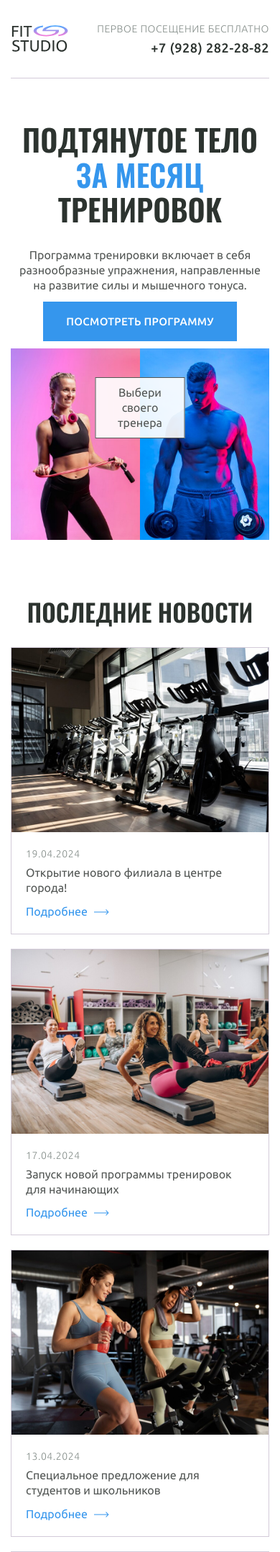
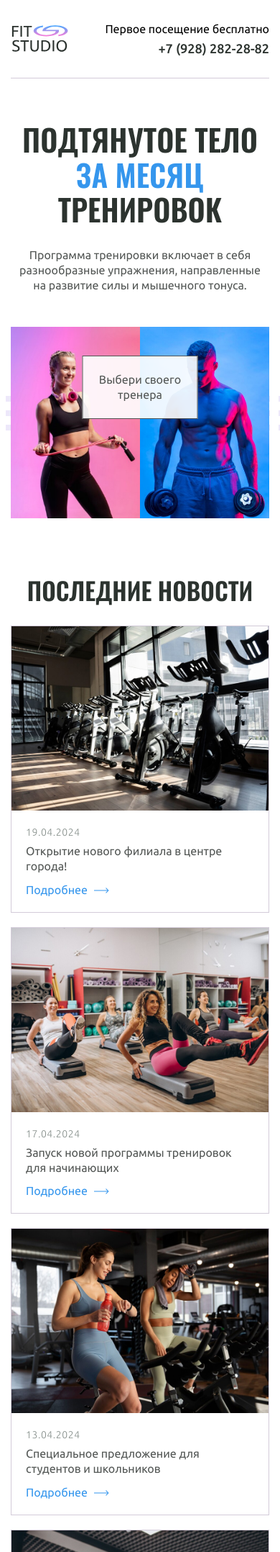
Before and after one commit to Enclaive-lab/homework., a PHP site: page /Fit-studio/index.html in a window 390 px wide. Shown: the top 2156 px of the page at 72% size. Run offline with PHP 8.4, Linux system fonts and the light colour scheme.

Commit message:
Add files via upload

```diff
--- a/Fit-studio/css/footer.css
+++ b/Fit-studio/css/footer.css
@@ -8,7 +8,7 @@
   margin-top: auto;
   text-align: center;
 }
-.footer-top {
+.footer__top {
   border: 1px solid #d3cbd9;
   border-top: none;
   padding-bottom: 40px;
@@ -20,7 +20,7 @@
   margin-bottom: 40px;
 }
 
-.menu ul {
+.footer__menu ul {
   display: flex;
   list-style: none;
   margin: 0;
@@ -30,7 +30,7 @@
   gap: 60px;
 }
 
-.menu a {
+.footer__menu a {
   font-weight: 400;
   font-size: 16px;
   line-height: 130%;
@@ -38,12 +38,12 @@
   text-decoration: none;
 }
 
-.menu a:hover {
+.footer__menu a:hover {
   color: aqua;
   transition: color 0.4s;
 }
 
-.copyright {
+.footer__copyright {
   font-weight: 400;
   font-size: 14px;
   letter-spacing: 0.04em;
@@ -57,7 +57,7 @@
 /* 375px  */
 
 @media (max-width: 768px) {
-  .menu ul {
+  .footer__menu ul {
     flex-direction: column;
     gap: 25px;
   }
--- a/Fit-studio/css/globals.css
+++ b/Fit-studio/css/globals.css
@@ -40,14 +40,14 @@ button {
   padding: 0 15px;
 }
 
-.text {
+.news__text {
   font-weight: 400;
   font-size: 16px;
   line-height: 130%;
   color: #535755;
 }
 
-.button {
+.hero__button {
   padding: 19px 32px;
   background-color: #3596ed;
   font-weight: 500;
@@ -61,11 +61,11 @@ button {
   transition: opacity 0.4s background-color 0.2s;
 }
 
-.button:hover {
+.hero__button:hover {
   opacity: 0.8;
 }
 
-.button:active {
+.hero__button:active {
   background-color: #2d82cd;
 }
 
@@ -73,7 +73,7 @@ button {
   margin-bottom: 140px;
 }
 
-.title-large {
+.news__title {
   max-width: 596px;
   font-family: "Oswald", sans-serif;
   font-weight: 600;
@@ -84,7 +84,7 @@ button {
   margin-bottom: 40px;
 }
 
-.title-medium {
+.faq__title-medium {
   font-family: "Oswald", sans-serif;
   font-weight: 500;
   font-size: 24px;
@@ -93,7 +93,7 @@ button {
   color: #2c332f;
 }
 
-.text-sub {
+.news__datetime {
   font-weight: 300;
   font-size: 14px;
   letter-spacing: 0.04em;
@@ -102,7 +102,6 @@ button {
 }
 
 .decor::before {
-  top: 215px;
 }
 
 a:focus-visible,
@@ -112,7 +111,7 @@ summary:focus-visible {
   outline-offset: 1px;
 }
 
-.button:not(:disabled):active {
+.hero__button:not(:disabled):active {
   opacity: 0.65;
   cursor: default;
 }
@@ -127,17 +126,17 @@ summary:focus-visible {
   .container {
     max-width: 576px;
   }
-  .title-large {
+  .news__title {
     font-size: 40px;
     margin-bottom: 30px;
   }
 
-  .home-page .title-large {
+  .home-page .news__title {
     text-align: center;
     max-width: inherit;
     margin-bottom: 30px;
   }
-  .title-medium {
+  .faq__title-medium {
     font-size: 22px;
   }
 }
@@ -146,15 +145,15 @@ summary:focus-visible {
   .section {
     margin-bottom: 80px;
   }
-  .title-large {
+  .news__title {
     font-size: 34px;
   }
 
-  .title-medium {
+  .faq__title-medium {
     font-size: 18px;
   }
 
-  .home-page .title-large {
+  .home-page .news__title {
     text-align: center;
     max-width: inherit;
     margin-bottom: 30px;
--- a/Fit-studio/css/header.css
+++ b/Fit-studio/css/header.css
@@ -1,4 +1,4 @@
-.header-inner {
+.header__inner {
   display: flex;
   justify-content: space-between;
   align-items: center;
@@ -7,20 +7,21 @@
   gap: 10px;
   border-bottom: 1px solid #d3cbd9;
 }
-.phone {
+.header__phone--link {
   text-align: right;
 }
-.phone a {
+.header__phone--link a {
   font-weight: 500;
   font-size: 18px;
   color: #2c332f;
   transition: color 0.2s;
   text-decoration: none;
 }
-.phone a:hover {
+
+.header__phone--link a:hover {
   color: aqua;
 }
 
-.phone p {
+.header__phone--link p {
   margin-bottom: 8px;
 }
--- a/Fit-studio/css/index.css
+++ b/Fit-studio/css/index.css
@@ -8,7 +8,7 @@
   bottom: 106px;
 }
 
-.hero-container {
+.hero__container {
   display: -webkit-box;
   display: -ms-flexbox;
   display: flex;
@@ -43,7 +43,7 @@
   display: flex;
 }
 
-.button {
+.hero__button {
   padding: 19px 32px;
   background-color: #3596ed;
   font-weight: 500;
@@ -54,13 +54,15 @@
   text-align: center;
   color: #fff;
   text-decoration: none;
+  position: relative;
+  top: 150px;
 }
 
-.hero-info {
+.section__info {
   max-width: 492px;
 }
 
-.hero-info .text {
+.section__info .text {
   margin-bottom: 140px;
   max-width: 440px;
 }
@@ -71,7 +73,7 @@
   position: relative;
 }
 
-.hero-choose {
+.hero-images__choose {
   position: absolute;
   border: 1px solid #535755;
   top: 40px;
@@ -89,19 +91,19 @@
   content: "";
   position: absolute;
   z-index: -1;
-  width: calc(50% - 250px);
+  width: 100%;
   top: 550px;
   height: 48px;
   background: url("../images/декор\ 3.svg") repeat-x;
 }
 
-.news-card {
+.news__card {
   display: -webkit-box;
   display: -ms-flexbox;
   display: flex;
   gap: 28px;
 }
-.news-article {
+.news__article {
   display: -webkit-box;
   display: -ms-flexbox;
   display: flex;
@@ -118,24 +120,24 @@
   flex: 1 1 25%;
 }
 
-.news-article img {
+.news__article img {
   display: block;
 }
-.news-info {
+.news__info {
   padding: 20px 20px 0;
   margin-bottom: 12px;
 }
-.news-date {
+.news__datetime {
   margin-bottom: 8px;
   display: inline-block;
 }
 
-.news-article footer {
+.news__article footer {
   padding: 0 20px 20px;
   margin-top: auto;
 }
 
-.news-link {
+.news__link {
   display: -webkit-inline-box;
   display: -ms-inline-flexbox;
   display: inline-flex;
@@ -149,7 +151,7 @@
   color: #3596ed;
   text-decoration: none;
 }
-.news-link:hover::after {
+.news__link:hover::after {
   -webkit-transform: translateX(5px);
   -ms-transform: translateX(5px);
   transform: translateX(5px);
@@ -160,7 +162,7 @@
   transition: transform 0.4s, -webkit-transform 0.4s;
 }
 
-.news-link::after {
+.news__link::after {
   content: "";
   display: inline-block;
   width: 22px;
@@ -190,23 +192,23 @@
   gap: 28px;
 }
 
-details {
+.faq__details {
   margin-bottom: 20px;
   padding-bottom: 20px;
   border-block: 1px solid #d3cbd9;
 }
 
-details:last-child {
+.faq__details:last-child {
   margin-bottom: 0;
 }
 
-details[open] summary::after {
+.faq__details[open] summary::after {
   -webkit-transform: rotate(180deg);
   -ms-transform: rotate(180deg);
   transform: rotate(180deg);
 }
 
-summary {
+.faq__title-medium {
   list-style: none;
   display: -webkit-box;
   display: -ms-flexbox;
@@ -226,7 +228,7 @@ summary {
   user-select: none;
 }
 
-summary::after {
+.faq__title-medium::after {
   content: "";
   -ms-flex-negative: 0;
   flex-shrink: 0;
@@ -236,11 +238,11 @@ summary::after {
   background: url(../images/стрелка2.svg) no-repeat center / cover;
 }
 
-summary::-webkit-details-marker {
+.faq__title-medium::-webkit-details-marker {
   display: none;
 }
 
-details > p {
+.faq__details > p {
   padding: 0 20px;
 }
 
@@ -250,7 +252,7 @@ details > p {
     max-width: 768px;
   }
 
-  .hero-container {
+  .hero__container {
     -webkit-box-orient: vertical;
     -webkit-box-direction: normal;
     -ms-flex-direction: column;
@@ -264,7 +266,7 @@ details > p {
     display: none;
   }
 
-  .hero-info {
+  .section__info {
     text-align: center;
   }
 
@@ -278,7 +280,7 @@ details > p {
     margin-bottom: 30px;
   }
 
-  .news-card {
+  .news__card {
     -ms-flex-wrap: wrap;
     flex-wrap: wrap;
     -webkit-box-pack: center;
@@ -286,12 +288,12 @@ details > p {
     justify-content: center;
     gap: 20px;
   }
-  .news-article {
+  .news__article {
     -ms-flex-preferred-size: 50%;
     flex-basis: 50%;
     max-width: 350px;
   }
-  .news-article img {
+  .news__article img {
     width: 100%;
   }
 
@@ -321,7 +323,7 @@ details > p {
     display: none;
   }
 
-  .hero-container {
+  .hero__container {
     -webkit-box-orient: vertical;
     -webkit-box-direction: normal;
     -ms-flex-direction: column;
@@ -331,7 +333,7 @@ details > p {
     align-items: center;
   }
 
-  .hero-info {
+  .hero__info {
     text-align: center;
   }
 
@@ -340,7 +342,7 @@ details > p {
     font-size: 52px;
   }
 
-  .hero-info .text {
+  .hero__info .text {
     max-width: inherit;
     margin-bottom: 30px;
   }
@@ -351,7 +353,7 @@ details > p {
     font-size: 50px;
   }
 
-  .news-article {
+  .news__article {
     -ms-flex-preferred-size: 100%;
     flex-basis: 100%;
     max-width: 400px;
@@ -363,7 +365,7 @@ details > p {
     padding-top: 60px;
   }
 
-  .hero-info {
+  .hero__info {
     max-width: 410px;
   }
 
@@ -371,7 +373,7 @@ details > p {
     font-size: 42px;
   }
 
-  .hero-choose {
+  .hero__choose {
     max-width: 125px;
     padding: 10px;
     font-size: 14px;
--- a/Fit-studio/index.html
+++ b/Fit-studio/index.html
@@ -18,44 +18,51 @@
     />
   </head>
   <body>
-    <header class="header">
+    <header class="header=">
       <div class="container">
-        <div class="header-inner">
-          <a href="/">
+        <div class="header__inner">
+          <a href="/" class="header__link">
             <img
+              class="header__logo"
               src="./images/logo.svg"
               alt="Логотип fit studio"
               width="84"
               height="45"
             />
           </a>
-          <div class="phone text-sub">
-            <p>Первое посещение бесплатно</p>
-            <a href="tel:+79282822882">+7 (928) 282-28-82</a>
+          <div class="header__phone--link">
+            <p class="header__tel">Первое посещение бесплатно</p>
+            <a href="tel:+79282822882" class="header__tel-info"
+              >+7 (928) 282-28-82</a
+            >
           </div>
         </div>
       </div>
     </header>
     <section class="hero section decor">
-      <div class="container hero-container">
-        <div class="hero-info">
-          <h1>Подтянутое тело <strong>за месяц</strong> тренировок</h1>
-          <p class="text">
+      <div class="container hero__container">
+        <div class="section__info">
+          <h1 class="hero__text">
+            Подтянутое тело
+            <strong class="hero__excerption">за месяц</strong> тренировок
+          </h1>
+          <p class="hero__text-sub">
             Программа тренировки включает в себя разнообразные упражнения,
             направленные на развитие силы и мышечного тонуса.
           </p>
-          <a href="#" class="button">Посмотреть программу</a>
+          <a href="#" class="hero__button">Посмотреть программу</a>
         </div>
         <div class="hero-images">
-          <p class="hero-choose text">Выбери своего тренера</p>
+          <p class="hero-images__choose">Выбери своего тренера</p>
           <img
+            class="hero-images__woman"
             src="./images/Rectangle 1.jpg"
             width="347"
             height="513"
             alt="спортивная женщина держит в руках скакалку"
           />
           <img
-            class=""
+            class="hero-images__man"
             src="./images/men.jpg"
             width="353"
             height="513"
@@ -64,153 +71,164 @@
         </div>
       </div>
     </section>
-    <section class="news section">
+    <section class="news section news-section">
       <div class="container">
-        <h2 class="title-large">Последние новости</h2>
-        <div class="news-card">
-          <article class="news-article">
+        <h2 class="news__title">Последние новости</h2>
+        <div class="news__card">
+          <article class="news__article">
             <header>
               <img
+                class="news__img--gym"
                 src="./images/Frame 5.jpg"
                 width="284"
                 height="203"
                 alt="спортивный зал с велотренажеры"
               />
-              <div class="news-info">
-                <time class="text-sub news-date" datetime="2024-04-19"
+              <div class="news__info">
+                <time
+                  class="text-sub news-date news__datetime"
+                  datetime="2024-04-19"
                   >19.04.2024</time
                 >
-                <h3 class="text">Открытие нового филиала в центре города!</h3>
+                <h3 class="news__text">
+                  Открытие нового филиала в центре города!
+                </h3>
               </div>
             </header>
             <footer>
-              <a href="arcticle.html" class="news-link">Подробнее</a>
+              <a href="arcticle.html" class="news__link">Подробнее</a>
             </footer>
           </article>
-          <article class="news-article">
-            <header>
+          <article class="news__article">
+            <header class="header-news">
               <img
+                class="header-news__woman-group"
                 src="./images/Frame 6.jpg"
                 width="284"
                 height="203"
                 alt="женская группа занимаеться на мячиках спортом"
               />
-              <div class="news-info">
-                <time class="text-sub news-date" datetime="2024-04-17"
+              <div class="news__info">
+                <time class="news__datetime" datetime="2024-04-17"
                   >17.04.2024</time
                 >
-                <h3 class="text">
+                <h3 class="news__text">
                   Запуск новой программы тренировок для начинающих
                 </h3>
               </div>
             </header>
             <footer>
-              <a href="arcticle.html" class="news-link">Подробнее</a>
+              <a href="arcticle.html" class="news__link">Подробнее</a>
             </footer>
           </article>
-          <article class="news-article">
+          <article class="news__article">
             <header>
               <img
+                class="news__woman-does"
                 src="./images/Frame 7.jpg"
                 width="284"
                 height="203"
                 alt="занимаеться женщина на велотренажере"
               />
-              <div class="news-info">
-                <time class="text-sub news-date" datetime="2024-04-13"
+              <div class="news__info">
+                <time class="news__datetime" datetime="2024-04-13"
                   >13.04.2024</time
                 >
-                <h3 class="text">
+                <h3 class="news__text">
                   Специальное предложение для студентов и школьников
                 </h3>
               </div>
             </header>
             <footer>
-              <a href="arcticle.html" class="news-link">Подробнее</a>
+              <a href="arcticle.html" class="news__link">Подробнее</a>
             </footer>
           </article>
-          <article class="news-article">
+          <article class="news__article">
             <header>
               <img
+                class="news__woman-see"
                 src="./images/Frame 8.jpg"
                 width="284"
                 height="203"
                 alt="женщина бежит на велотренажере смотря в сторону"
               />
-              <div class="news-info">
-                <time class="text-sub news-date" datetime="2024-04-08"
+              <div class="news__info">
+                <time class="news__datetime" datetime="2024-04-08"
                   >08.04.2024</time
                 >
-                <h3 class="text">Открыт конкурс на лучший фитнес-челлендж</h3>
+                <h3 class="news__text">
+                  Открыт конкурс на лучший фитнес-челлендж
+                </h3>
               </div>
             </header>
             <footer>
-              <a href="arcticle.html" class="news-link">Подробнее</a>
+              <a href="arcticle.html" class="news__link">Подробнее</a>
             </footer>
           </article>
         </div>
       </div>
     </section>
-    <section class="faq section decor">
+    <section class="faq section decor faq">
       <div class="container">
-        <h2 class="title-large">Вопросы и ответы</h2>
+        <h2 class="news__title faq__title">Вопросы и ответы</h2>
         <div class="faq__container">
           <img
+            class="faq__run-woman"
             src="./images/sport-woman.jpg"
             width="492"
             height="531"
             alt="спортивная девушка в исполнение бега"
           />
           <div>
-            <details name="faq" open>
-              <summary class="title-medium">
+            <details name="faq" class="faq__details" open>
+              <summary class="faq__title-medium">
                 Какие способы оплаты вы принимаете?
               </summary>
-              <p class="text">
+              <p class="text faq__text">
                 Наш сайт подключен к интернет-эквайрингу, и вы можете оплатить
                 товар или услугу банковской картой Visa, MasterCard, Maestro и
                 МИР. Также в наших клубах возможна наличная оплата при посещении
                 фитнес-центра.
               </p>
             </details>
-            <details name="faq">
-              <summary class="title-medium">
+            <details name="faq" class="faq__details">
+              <summary class="faq__title-medium">
                 Какие абонементы у вас есть?
               </summary>
-              <p class="text">
+              <p class="faq__text">
                 Наш сайт подключен к интернет-эквайрингу, и вы можете оплатить
                 товар или услугу банковской картой Visa, MasterCard, Maestro и
                 МИР. Также в наших клубах возможна наличная оплата при посещении
                 фитнес-центра.
               </p>
             </details>
-            <details name="faq">
-              <summary class="title-medium">
+            <details name="faq" class="faq__details">
+              <summary class="faq__title-medium">
                 Есть ли у вас рассрочка на абонементы?
               </summary>
-              <p class="text">
+              <p class="faq__text">
                 Наш сайт подключен к интернет-эквайрингу, и вы можете оплатить
                 товар или услугу банковской картой Visa, MasterCard, Maestro и
                 МИР. Также в наших клубах возможна наличная оплата при посещении
                 фитнес-центра.
               </p>
             </details>
-            <details name="faq">
-              <summary class="title-medium">
+            <details name="faq" class="faq__details">
+              <summary class="faq__title-medium">
                 Есть ли у вас бонусы для постоянных клиентов?
               </summary>
-              <p class="text">
+              <p class="faq__text">
                 Наш сайт подключен к интернет-эквайрингу, и вы можете оплатить
                 товар или услугу банковской картой Visa, MasterCard, Maestro и
                 МИР. Также в наших клубах возможна наличная оплата при посещении
                 фитнес-центра.
               </p>
             </details>
-            <details name="faq">
-              <summary class="title-medium">
+            <details name="faq" class="faq__details">
+              <summary class="faq__title-medium">
                 Возможно ли переоформить мою клубную карту на другого человека?
               </summary>
-              <p class="text">
+              <p class="faq__text">
                 Наш сайт подключен к интернет-эквайрингу, и вы можете оплатить
                 товар или услугу банковской картой Visa, MasterCard, Maestro и
                 МИР. Также в наших клубах возможна наличная оплата при посещении
@@ -222,29 +240,32 @@
       </div>
     </section>
     <footer class="footer">
-      <div class="footer-top">
+      <div class="footer__top">
         <div class="container">
           <a class="footer__logo" href="/">
             <img
+              class="footer__logo--img"
               src="./images/logo.svg"
               alt="Логотип fit studio"
               width="84"
               height="45"
             />
           </a>
-          <nav class="menu">
+          <nav class="footer__menu">
             <ul>
-              <li><a href="#">Клубы</a></li>
-              <li><a href="#">Тренировки</a></li>
-              <li><a href="#">Абонементы</a></li>
-              <li><a href="#">Программа лояльности</a></li>
-              <li><a href="#">Контакты</a></li>
+              <li class="menu__list-item"><a href="#">Клубы</a></li>
+              <li class="menu__list-item"><a href="#">Тренировки</a></li>
+              <li class="menu__list-item"><a href="#">Абонементы</a></li>
+              <li class="menu__list-item">
+                <a href="#">Программа лояльности</a>
+              </li>
+              <li class="menu__list-item"><a href="#">Контакты</a></li>
             </ul>
           </nav>
         </div>
       </div>
       <div class="container">
-        <p class="copyright">&copy; Copyright. Все права защищены</p>
+        <p class="footer__copyright">&copy; Copyright. Все права защищены</p>
       </div>
     </footer>
   </body>
```
Also changed, not shown: Fit-studio/arcticle.html (+29 -24 lines), Fit-studio/css/arcticle.css (+14 -14 lines).
